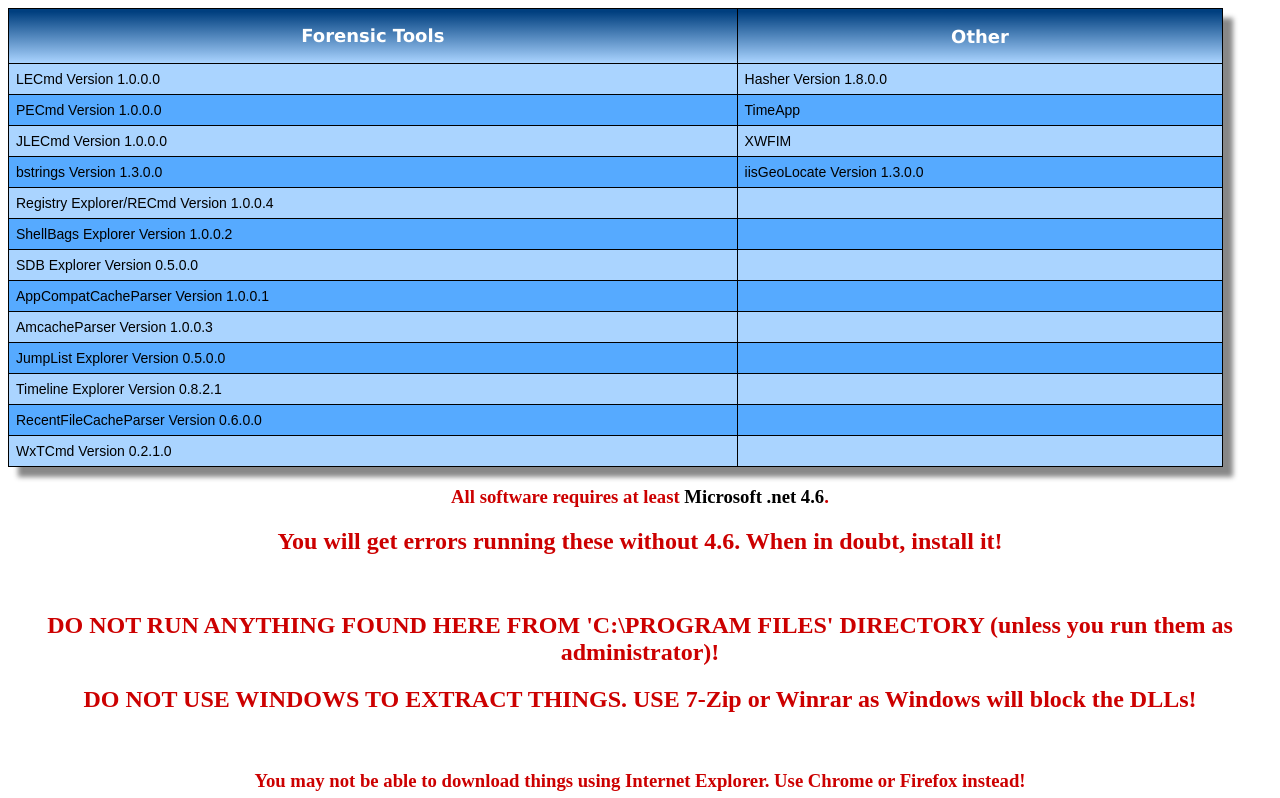
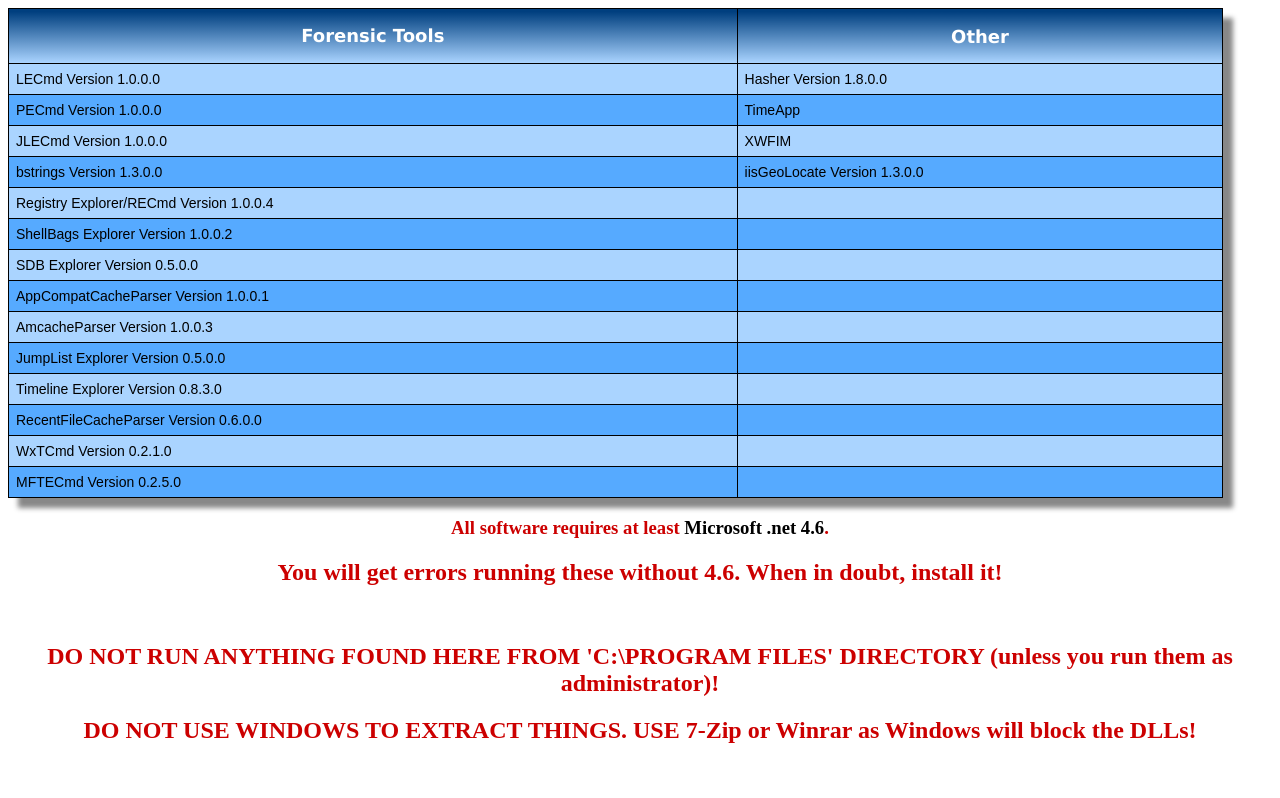
Before and after one commit to rathbuna/ericzimmerman.github.io, a plain HTML site: page index.html in a window 1280 px wide. Shown: the top 798 px of the page. Drawn offline with Linux system fonts and the light colour scheme.

Commit message:
MFTECmd release and TLE update

```diff
--- a/index.html
+++ b/index.html
@@ -188,7 +188,7 @@
           <td></td>
         </tr>
 <tr>
-          <td> <a href="https://ericzimmerman.github.io/Software/TimelineExplorer.zip" target="_blank">Timeline Explorer Version 0.8.2.1</a> </td>
+          <td> <a href="https://ericzimmerman.github.io/Software/TimelineExplorer.zip" target="_blank">Timeline Explorer Version 0.8.3.0</a> </td>
           <td></td>
         </tr>
 <tr>
@@ -197,6 +197,10 @@
         </tr>
 <tr>
           <td> <a href="https://ericzimmerman.github.io/Software/WxTCmd.zip" target="_blank">WxTCmd Version 0.2.1.0</a> </td>
+          <td></td>
+        </tr>
+<tr>
+          <td> <a href="https://ericzimmerman.github.io/Software/MFTECmd.zip" target="_blank">MFTECmd Version 0.2.5.0</a> </td>
           <td></td>
         </tr>
       </table>
```
Also changed, not shown: 2 other files.
